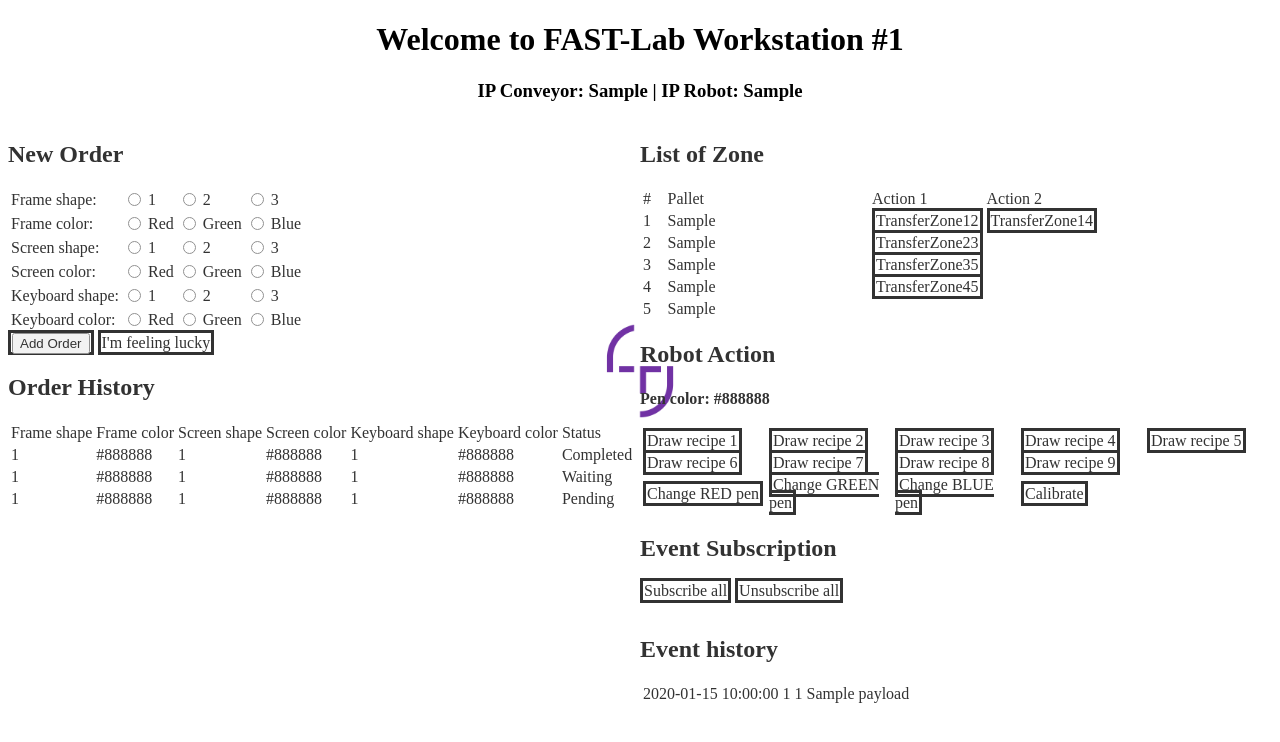
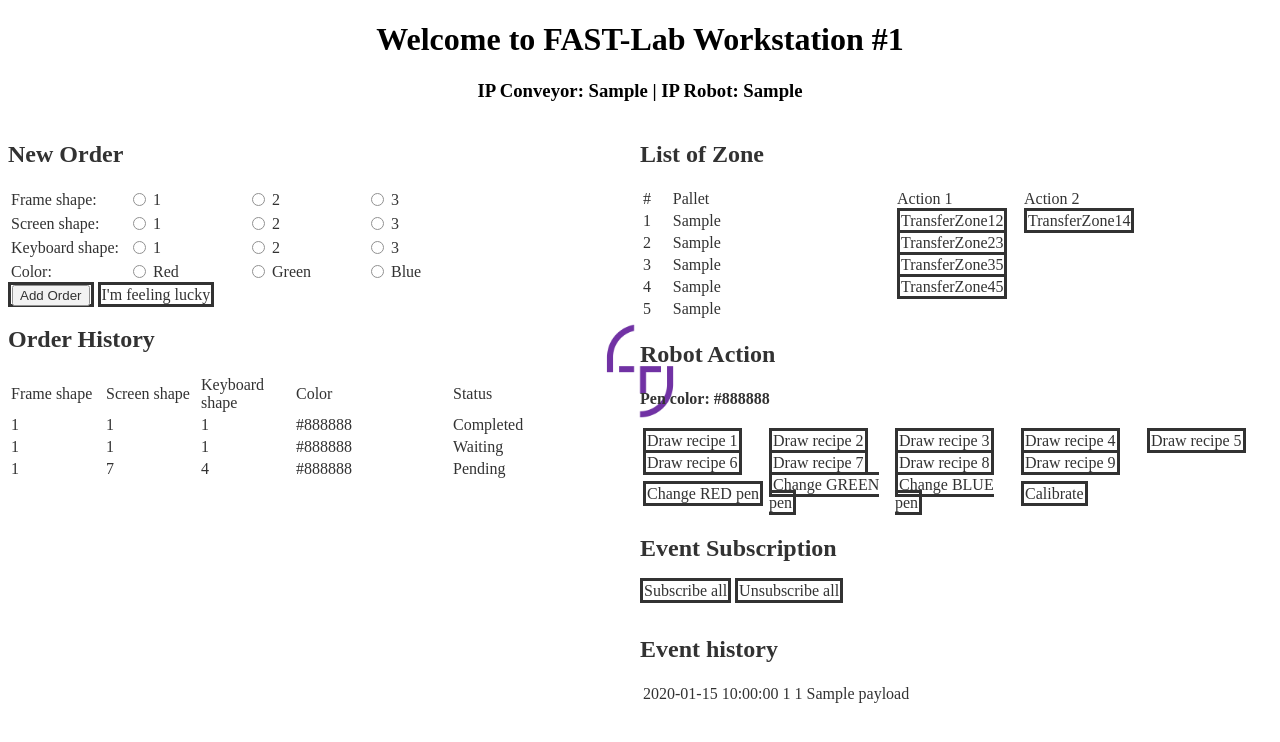
Before and after one commit to kido221198/aut.840-assignment01, a Flask app: template templates/orchestrator.html in a window 1280 px wide. Shown: the top 742 px of the page. Run offline with Flask 2, Linux system fonts and the light colour scheme; the template is opened without the code that fills it: values that come from a table or form of the project are taken from there, most other values are stand-ins (such as "Sample title", 1, 10 or a date in 2020).

Commit message:
Logic changes into only one color

```diff
--- a/app.py
+++ b/app.py
@@ -6,8 +6,8 @@ from forms import DrawingForm
 app = Flask(__name__)
 app.config['SECRET_KEY'] = 'FAST-Lab'
 
-ws_id = '9'
-dest_url = '192.168.0.60:5000/events'
+ws_id = '10'
+dest_url = '192.168.0.62:5000/events'
 ip_conveyor = '192.168.' + ws_id + '.2'
 ip_robot = '192.168.' + ws_id + '.1'
 
@@ -23,15 +23,14 @@ def index():  # put application's code here
         frame = drawing_form.frame.data
         screen = drawing_form.screen.data
         keyboard = drawing_form.keyboard.data
-        f_color = drawing_form.f_color.data
-        s_color = drawing_form.s_color.data
-        k_color = drawing_form.k_color.data
-        print(frame, screen, keyboard)
+        # f_color = drawing_form.f_color.data
+        # s_color = drawing_form.s_color.data
+        # k_color = drawing_form.k_color.data
+        color = drawing_form.color.data
+        print(frame, screen, keyboard, color)
         return redirect(url_for('new_order',
-                                frame=frame, f_color=f_color,
-                                screen=screen, s_color=s_color,
-                                keyboard=keyboard,  k_color=k_color,
-                                _scheme='HTTP', _external=True))
+                                frame=frame, screen=screen, keyboard=keyboard,
+                                color=color, _scheme='HTTP', _external=True))
 
     return render_template("orchestrator.html",
                            form=drawing_form,
@@ -119,9 +118,15 @@ def event():
     return json
 
 
-@app.route('/new_order/<frame>/<f_color>/<screen>/<s_color>/<keyboard>/<k_color>')
-def new_order(frame, f_color, screen, s_color, keyboard, k_color):
-    my_workstation.new_order(frame, screen, keyboard, f_color, s_color, k_color)
+# @app.route('/new_order/<frame>/<f_color>/<screen>/<s_color>/<keyboard>/<k_color>')
+# def new_order(frame, f_color, screen, s_color, keyboard, k_color):
+#     my_workstation.new_order(frame, screen, keyboard, f_color, s_color, k_color)
+#     return redirect(url_for('index', _scheme='HTTP', _external=True))
+
+
+@app.route('/new_order/<frame>/<screen>/<keyboard>/<color>')
+def new_order(frame, screen, keyboard, color):
+    my_workstation.new_order(frame, screen, keyboard, color)
     return redirect(url_for('index', _scheme='HTTP', _external=True))
 
 
--- a/forms.py
+++ b/forms.py
@@ -9,7 +9,8 @@ class DrawingForm(FlaskForm):
     frame = RadioField("Frame shape: ", choices=shape_options, validators=[DataRequired()])
     screen = RadioField("Screen shape: ", choices=shape_options, validators=[DataRequired()])
     keyboard = RadioField("Keyboard shape: ", choices=shape_options, validators=[DataRequired()])
-    f_color = RadioField("Frame color: ", choices=color_options, validators=[DataRequired()])
-    s_color = RadioField("Screen color: ", choices=color_options, validators=[DataRequired()])
-    k_color = RadioField("Keyboard color: ", choices=color_options, validators=[DataRequired()])
+    # f_color = RadioField("Frame color: ", choices=color_options, validators=[DataRequired()])
+    # s_color = RadioField("Screen color: ", choices=color_options, validators=[DataRequired()])
+    # k_color = RadioField("Keyboard color: ", choices=color_options, validators=[DataRequired()])
+    color = RadioField("Color: ", choices=color_options, validators=[DataRequired()])
     submit = SubmitField("Add Order")
--- a/templates/orchestrator.html
+++ b/templates/orchestrator.html
@@ -31,7 +31,7 @@
         }
 
         .row {
-            background-image: url("tampere_symbol.png");
+            background-image: url("./tampere_symbol.png");
             background-color: #ffffff;
             height: 500px;
             background-position: center center;
@@ -44,7 +44,7 @@
             text-align: center;
         }
 
-        h3{
+        h3 {
             text-align: center;
         }
 
@@ -60,17 +60,19 @@
         <form action="/" method="POST">
             {{ form.hidden_tag() }}
             <table>
+                <colgroup>
+                    <col style="width: 25%">
+                    <col style="width: 5%">
+                    <col style="width: 20%">
+                    <col style="width: 5%">
+                    <col style="width: 20%">
+                    <col style="width: 5%">
+                    <col style="width: 20%">
+                </colgroup>
                 <tbody>
                 <tr>
                     <td>{{ form.frame.label }}</td>
                     {% for btn in form.frame %}
-                        <td>{{ btn }}</td>
-                        <td>{{ btn.label }}</td>
-                    {% endfor %}
-                </tr>
-                <tr>
-                    <td>{{ form.f_color.label }}</td>
-                    {% for btn in form.f_color %}
                         <td>{{ btn }}</td>
                         <td>{{ btn.label }}</td>
                     {% endfor %}
@@ -83,13 +85,6 @@
                     {% endfor %}
                 </tr>
                 <tr>
-                    <td>{{ form.s_color.label }}</td>
-                    {% for btn in form.s_color %}
-                        <td>{{ btn }}</td>
-                        <td>{{ btn.label }}</td>
-                    {% endfor %}
-                </tr>
-                <tr>
                     <td>{{ form.keyboard.label }}</td>
                     {% for btn in form.keyboard %}
                         <td>{{ btn }}</td>
@@ -97,8 +92,8 @@
                     {% endfor %}
                 </tr>
                 <tr>
-                    <td>{{ form.k_color.label }}</td>
-                    {% for btn in form.k_color %}
+                    <td>{{ form.color.label }}</td>
+                    {% for btn in form.color %}
                         <td>{{ btn }}</td>
                         <td>{{ btn.label }}</td>
                     {% endfor %}
@@ -112,24 +107,27 @@
 
         <h2>Order History</h2>
         <table>
+            <colgroup>
+                <col style="width: 15%">
+                <col style="width: 15%">
+                <col style="width: 15%">
+                <col style="width: 25%">
+                <col style="width: 30%">
+            </colgroup>
             <tbody>
             <tr>
                 <td>Frame shape</td>
-                <td>Frame color</td>
                 <td>Screen shape</td>
-                <td>Screen color</td>
                 <td>Keyboard shape</td>
-                <td>Keyboard color</td>
+                <td>Color</td>
                 <td>Status</td>
             </tr>
             {% for order in completed_orders %}
                 <tr>
                     <td>{{ order['frame_id']|int }}</td>
-                    <td>{{ order['f_color'] }}</td>
                     <td>{{ order['screen_id']|int }}</td>
-                    <td>{{ order['s_color'] }}</td>
                     <td>{{ order['keyboard_id']|int }}</td>
-                    <td>{{ order['k_color'] }}</td>
+                    <td>{{ order['color'] }}</td>
                     <td>Completed</td>
                 </tr>
             {% endfor %}
@@ -137,11 +135,9 @@
                 <tr>
                     {% if order %}
                         <td>{{ order['frame_id']|int }}</td>
-                        <td>{{ order['f_color'] }}</td>
                         <td>{{ order['screen_id']|int }}</td>
-                        <td>{{ order['s_color'] }}</td>
                         <td>{{ order['keyboard_id']|int }}</td>
-                        <td>{{ order['k_color'] }}</td>
+                        <td>{{ order['color'] }}</td>
                         {% if order['complete'] > 0 %}
                             <td>Drawing</td>
                         {% else %}
@@ -153,11 +149,9 @@
             {% for order in pending_orders %}
                 <tr>
                     <td>{{ order['frame_id']|int }}</td>
-                    <td>{{ order['f_color'] }}</td>
-                    <td>{{ order['screen_id']|int }}</td>
-                    <td>{{ order['s_color'] }}</td>
-                    <td>{{ order['keyboard_id']|int }}</td>
-                    <td>{{ order['k_color'] }}</td>
+                    <td>{{ order['screen_id']|int + 6 }}</td>
+                    <td>{{ order['keyboard_id']|int + 3 }}</td>
+                    <td>{{ order['color'] }}</td>
                     <td>Pending</td>
                 </tr>
             {% endfor %}
@@ -171,9 +165,9 @@
         <table>
             <colgroup>
                 <col style="width: 5%">
-                <col style="width: 45%">
-                <col style="width: 25%">
-                <col style="width: 25%">
+                <col style="width: 40%">
+                <col style="width: 22.5%">
+                <col style="width: 22.5%">
             </colgroup>
             <tbody class="loctable">
             <tr>
```
Also changed, not shown: orchestrator.py (+31 -21 lines).
